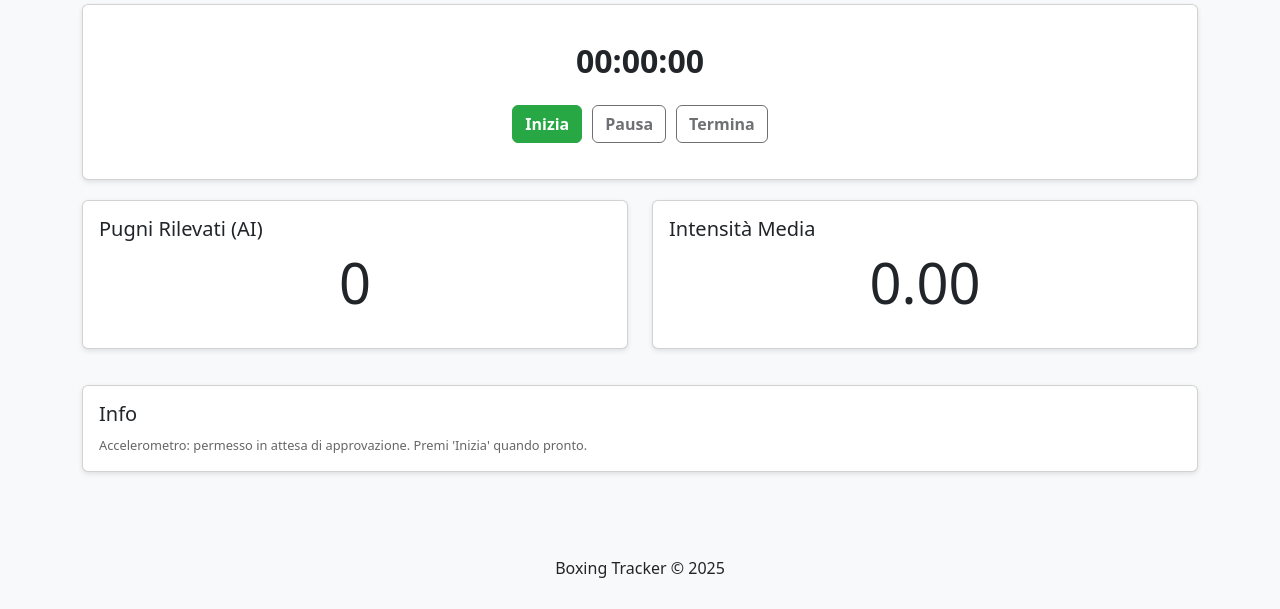
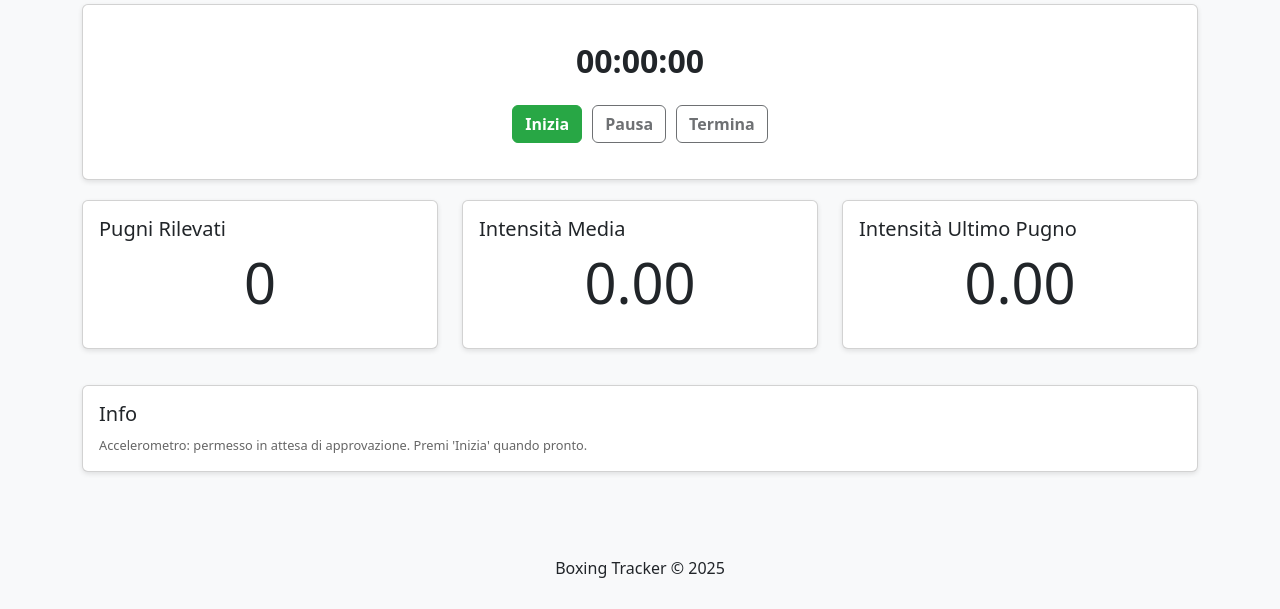
Before and after one commit to AlessandroDerossi/progetto, a Flask app: page /active_training in a window 1280 px wide. Shown: the part 168-777 px from the top of the page. Run offline with Flask 2, Linux system fonts and the light colour scheme; the visitor is signed in with stand-in values (Sample User, id 1); parts of the project's set-up code (start-up, migrations or seed data) failed here and were passed over.

Commit message:
aggiunta intensità ultimo pugno

```diff
--- a/templates/active_training.html
+++ b/templates/active_training.html
@@ -170,20 +170,28 @@
         </div>
 
         <div class="row">
-            <div class="col-md-6">
+            <div class="col-md-4">
                 <div class="card">
                     <div class="card-body">
-                        <h5 class="card-title">Pugni Rilevati (AI)</h5>
+                        <h5 class="card-title">Pugni Rilevati</h5>
                         <p class="display-4 text-center" id="punchCounter">0</p>
                         <div class="punch-animation" id="punchAnimation"></div>
                     </div>
                 </div>
             </div>
-            <div class="col-md-6">
+            <div class="col-md-4">
                 <div class="card">
                     <div class="card-body">
                         <h5 class="card-title">Intensità Media</h5>
                         <p class="display-4 text-center" id="avgIntensity">0.00</p>
+                    </div>
+                </div>
+            </div>
+            <div class="col-md-4">
+                <div class="card">
+                    <div class="card-body">
+                        <h5 class="card-title">Intensità Ultimo Pugno</h5>
+                        <p class="display-4 text-center" id="lastPunchIntensity">0.00</p>
                     </div>
                 </div>
             </div>
@@ -219,6 +227,7 @@
     const avgIntensity = document.getElementById('avgIntensity');
     const debugInfo = document.getElementById('debugInfo');
     const punchAnimation = document.getElementById('punchAnimation');
+    const lastPunchIntensity = document.getElementById('lastPunchIntensity');
 
     let timer;
     let seconds = 0;
@@ -462,18 +471,20 @@
                 punches++;
                 hasPunches = true;
 
-                // Calcola intensità media (usando una stima dall'intensità del buffer)
-                const avgBufferIntensity = buffer.reduce((sum, point) => {
+                // Calcola intensità della finestra come il picco massimo
+                const peakBufferIntensity = buffer.reduce((max, point) => {
                     const magnitude = Math.sqrt(point.x*point.x + point.y*point.y + point.z*point.z);
-                    return sum + magnitude;
-                }, 0) / buffer.length;
+                    return Math.max(max, magnitude);
+                }, 0);
 
-                totalIntensity += avgBufferIntensity;
+                totalIntensity += peakBufferIntensity;
                 const currentAvgIntensity = (totalIntensity / punches).toFixed(2);
+
 
                 // Aggiorna UI
                 punchCounter.textContent = punches;
                 avgIntensity.textContent = currentAvgIntensity;
+                lastPunchIntensity.textContent = peakBufferIntensity.toFixed(2);
 
                 // Mostra animazione pugno
                 showPunchAnimation();
```
